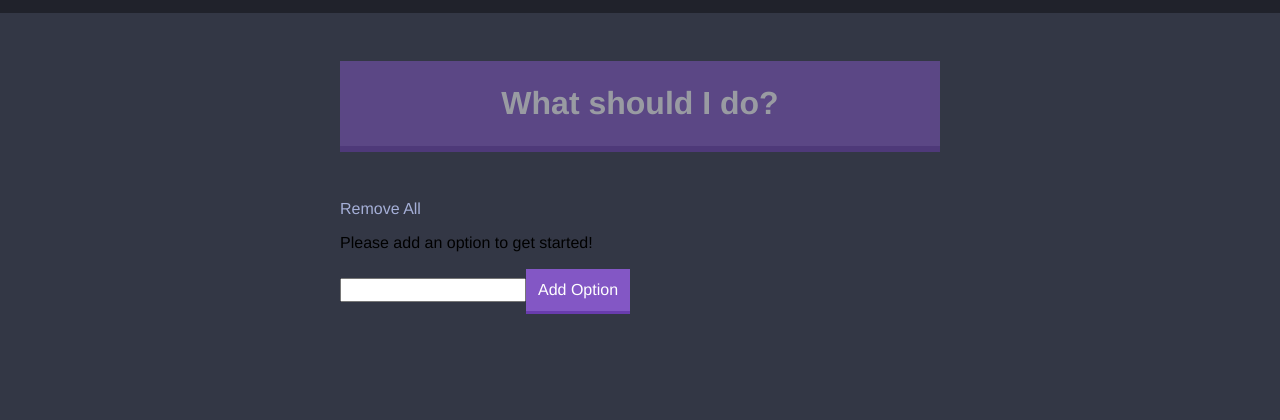
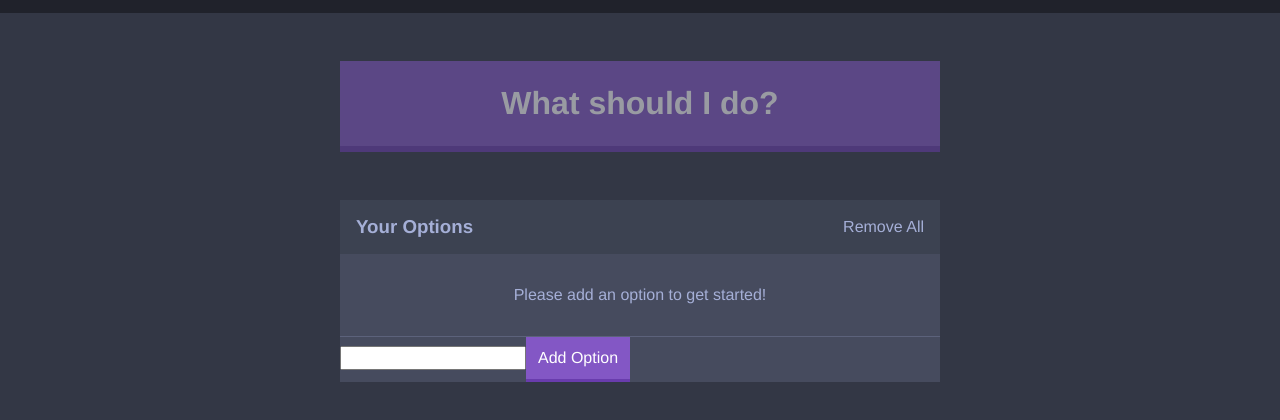
Before and after one commit to milliesdadrules/react-complete-dev-course, a React app in the folder indecision-app/: page / in a window 1280 px wide. Shown: the part 74-494 px from the top of the page. Built offline with nearby package versions, Linux system fonts and the light colour scheme.

Commit message:
initial options partial styling

```diff
--- a/indecision-app/src/components/AddOption.js
+++ b/indecision-app/src/components/AddOption.js
@@ -18,7 +18,7 @@ export default class AddOption extends React.Component{
     render(){
         return (
             <div>
-                {this.state.error && <p>{this.state.error}</p>}
+                {this.state.error && <p className="widget__message">{this.state.error}</p>}
                 <form onSubmit={this.handleAddOption}>
                     <input type="text" id="option"/>
                     <button className="button">Add Option</button>
--- a/indecision-app/src/components/IndecisionApp.js
+++ b/indecision-app/src/components/IndecisionApp.js
@@ -61,11 +61,13 @@ export default class IndecisionApp extends React.Component{
                 <Header subtitle={subtitle}/>
                 <div className="container">
                     <Action hasOptions={this.state.options.length > 0} handlePick={this.handlePick}/>
-                    <Options options={this.state.options}
-                    handleDeleteOptions={this.handleDeleteOptions}
-                    handleDeleteOption={this.handleDeleteOption}
-                    />
-                    <AddOption handleAddOption={this.handleAddOption}/>
+                    <div className="widget">
+                        <Options options={this.state.options}
+                        handleDeleteOptions={this.handleDeleteOptions}
+                        handleDeleteOption={this.handleDeleteOption}
+                        />
+                        <AddOption handleAddOption={this.handleAddOption}/>
+                    </div>
                 </div>
                 <OptionModal
                 selectedOption={this.state.selectedOption}
--- a/indecision-app/src/components/Options.js
+++ b/indecision-app/src/components/Options.js
@@ -3,11 +3,16 @@ import Option from './Option'
 
 const Options = (props) => (
     <div>
-        <button
-            onClick={props.handleDeleteOptions}
-            className="button button--link"
-            >Remove All</button>
-        {props.options.length === 0 && <p>Please add an option to get started!</p>}
+        <div className="widget-header">
+            <h3 className="widget-header__title">Your Options</h3>
+            <button
+                onClick={props.handleDeleteOptions}
+                className="button button--link"
+                >
+                    Remove All
+            </button>
+        </div>
+        {props.options.length === 0 && <p className="widget__message">Please add an option to get started!</p>}
         {
             props.options.map((option, index) => <Option key={index} optionText={option} handleDeleteOption={props.handleDeleteOption}/>)
         }
--- a/indecision-app/src/style/main.scss
+++ b/indecision-app/src/style/main.scss
@@ -3,3 +3,4 @@
 @import './components/button';
 @import './components/container';
 @import './components/header';
+@import './components/widget'
```
Also changed, not shown: indecision-app/src/style/components/_option.scss (added).
